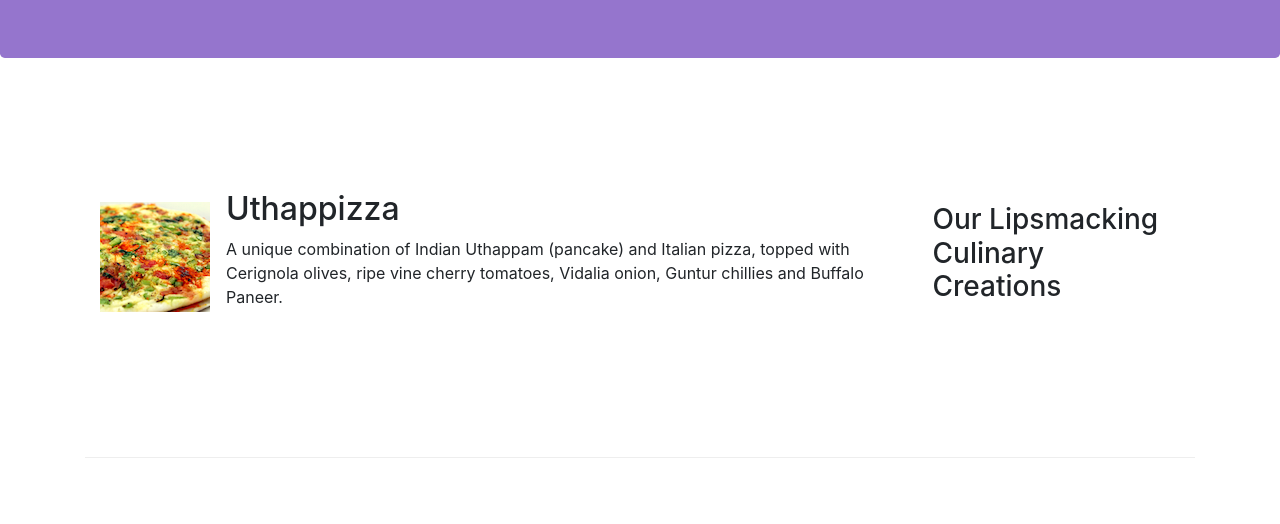
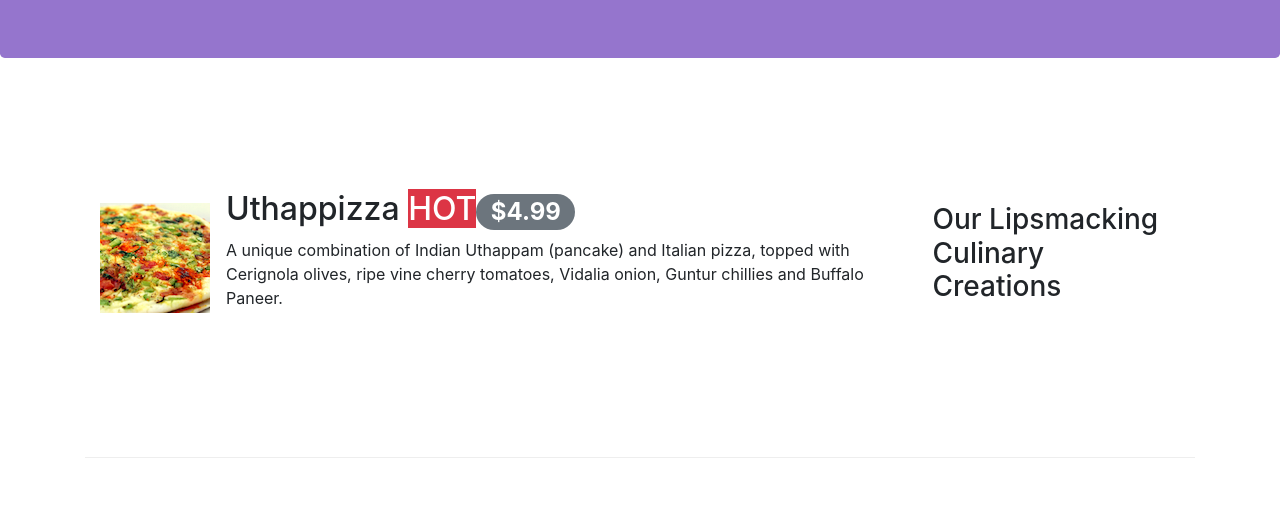
Before and after one commit to eblind39/conFusion-BS4, a website: page index.html in a window 1280 px wide. Shown: the part 276-800 px from the top of the page. Drawn offline with nearby package versions, Linux system fonts and the light colour scheme.

Commit message:
feat: Alerting Users

```diff
--- a/index.html
+++ b/index.html
@@ -57,7 +57,7 @@
 				<div class="media">
 					<img class="d-flex mr-3 img-thumbail align-self-center" src="img/uthappizza.png" alt="uthappizza">
 					<div class="media-body">
-						<h2 class="mt-0">Uthappizza</h2>
+						<h2 class="mt-0">Uthappizza <span class="badge-danger">HOT</span><span class="badge badge-pill badge-secondary">$4.99</span></h2>
 						<p>A unique combination of Indian Uthappam (pancake) and Italian pizza, topped with Cerignola olives, ripe vine cherry tomatoes, Vidalia onion, Guntur chillies and Buffalo Paneer.</p>
 					</div>
 				</div>
```
